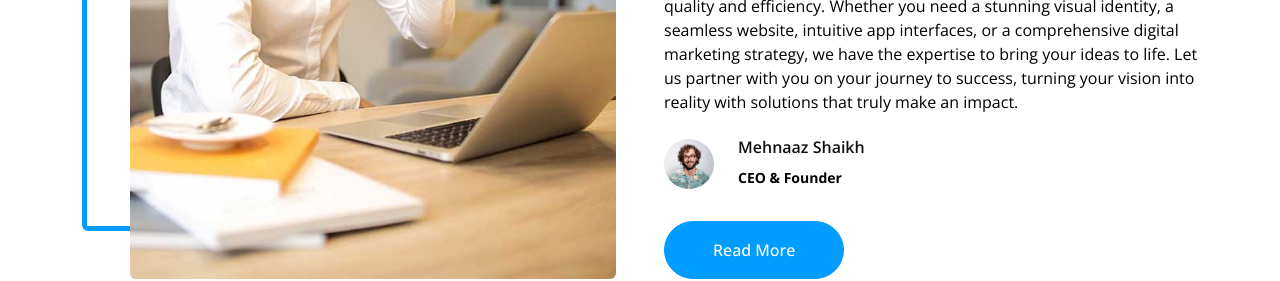
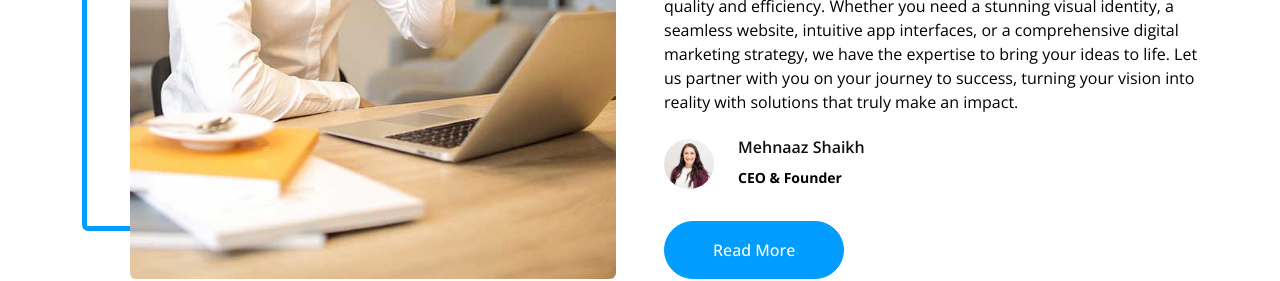
Before and after one commit to altaf-143/Alnaaz, a plain HTML site: page index.html in a window 1280 px wide. Shown: the part 1840-2121 px from the top of the page. Drawn offline with nearby package versions, Linux system fonts and the light colour scheme.

Commit message:
Update index.html

```diff
--- a/index.html
+++ b/index.html
@@ -284,7 +284,7 @@
                             you on your journey to success, turning your vision into reality with solutions that truly
                             make an impact.</p>
                         <div class="d-flex align-items-center mb-4 pb-2">
-                            <img class="flex-shrink-0 rounded-circle" src="img/team-1.jpg" alt=""
+                            <img class="flex-shrink-0 rounded-circle" src="img/team-2.jpg" alt=""
                                 style="width: 50px; height: 50px;">
                             <div class="ps-4">
                                 <h6>Mehnaaz Shaikh</h6>
```
